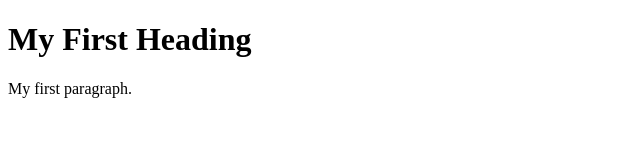
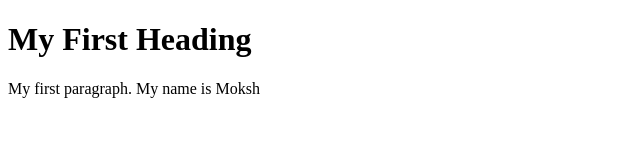
Before and after one commit to mukuldave21/propacytest, a plain HTML site: page index.html in a window 1280 px wide. Shown: the whole page, without its empty margins (0-640 px from the left). Drawn offline with Linux system fonts and the light colour scheme.

Commit message:
name added in index.html

```diff
--- a/index.html
+++ b/index.html
@@ -4,7 +4,7 @@
 
 <h1>My First Heading</h1>
 
-<p>My first paragraph.</p>
+<p>My first paragraph. My name is Moksh</p>
 
 </body>
 </html>
```
